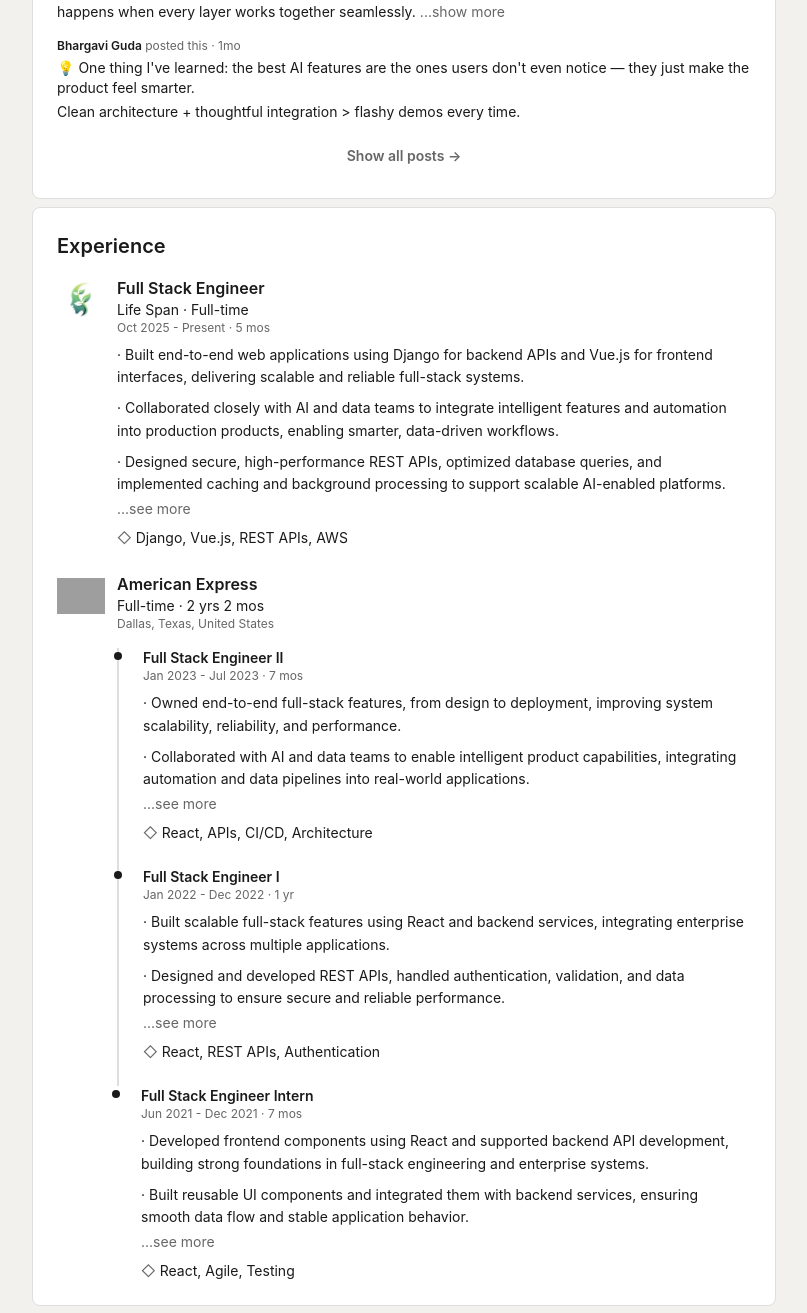
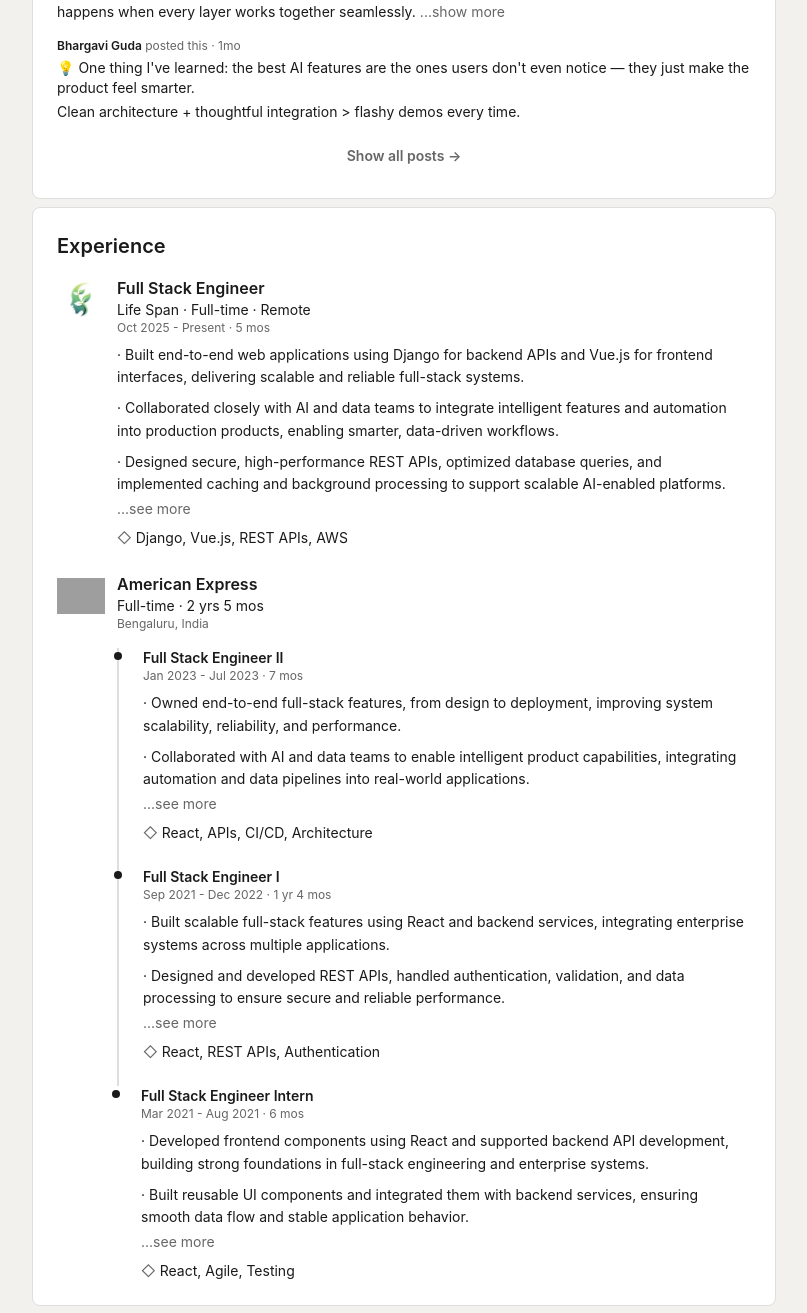
Before and after one commit to Bhargavireddy16/portfolio, a React (Vite) app: page / in a window 1280 px wide. Shown: the part 1137-2450 px from the top of the page, without its empty margins (60-867 px from the left). Built offline with nearby package versions, Linux system fonts and the light colour scheme; grey boxes are pictures that could not be loaded; the HTML template or start-up script is replaced by a standard one.

Commit message:
fix: update experience dates and locations for employment history

```diff
--- a/src/components/ExperienceSection.tsx
+++ b/src/components/ExperienceSection.tsx
@@ -58,7 +58,7 @@ const ExperienceSection = () => {
           <img src={lifeSpanLogo} alt="Life Span" className="w-12 h-12 rounded object-contain flex-shrink-0" />
           <div className="flex-1 min-w-0">
             <h3 className="text-base font-semibold text-foreground">Full Stack Engineer</h3>
-            <p className="text-sm text-foreground">Life Span · Full-time</p>
+            <p className="text-sm text-foreground">Life Span · Full-time · Remote</p>
             <p className="text-xs text-muted-foreground">Oct 2025 - Present · 5 mos</p>
             <ExpandableDescription
               preview={[
@@ -80,8 +80,8 @@ const ExperienceSection = () => {
           <img src={amexLogo} alt="American Express" className="w-12 h-12 rounded object-contain flex-shrink-0" />
           <div className="flex-1 min-w-0">
             <h3 className="text-base font-semibold text-foreground">American Express</h3>
-            <p className="text-sm text-foreground">Full-time · 2 yrs 2 mos</p>
-            <p className="text-xs text-muted-foreground">Dallas, Texas, United States</p>
+            <p className="text-sm text-foreground">Full-time · 2 yrs 5 mos</p>
+            <p className="text-xs text-muted-foreground">Bengaluru, India</p>
 
             {/* Timeline roles */}
             <div className="mt-4 space-y-0">
@@ -107,7 +107,7 @@ const ExperienceSection = () => {
               <div className="relative pl-6 pb-6 border-l-2 border-border">
                 <div className="absolute -left-[5px] top-1 w-2 h-2 rounded-full bg-foreground" />
                 <h4 className="text-sm font-semibold text-foreground">Full Stack Engineer I</h4>
-                <p className="text-xs text-muted-foreground">Jan 2022 - Dec 2022 · 1 yr</p>
+                <p className="text-xs text-muted-foreground">Sep 2021 - Dec 2022 · 1 yr 4 mos</p>
                 <ExpandableDescription
                   preview={[
                     "· Built scalable full-stack features using React and backend services, integrating enterprise systems across multiple applications.",
@@ -125,7 +125,7 @@ const ExperienceSection = () => {
               <div className="relative pl-6">
                 <div className="absolute -left-[5px] top-1 w-2 h-2 rounded-full bg-foreground" />
                 <h4 className="text-sm font-semibold text-foreground">Full Stack Engineer Intern</h4>
-                <p className="text-xs text-muted-foreground">Jun 2021 - Dec 2021 · 7 mos</p>
+                <p className="text-xs text-muted-foreground">Mar 2021 - Aug 2021 · 6 mos</p>
                 <ExpandableDescription
                   preview={[
                     "· Developed frontend components using React and supported backend API development, building strong foundations in full-stack engineering and enterprise systems.",
```
